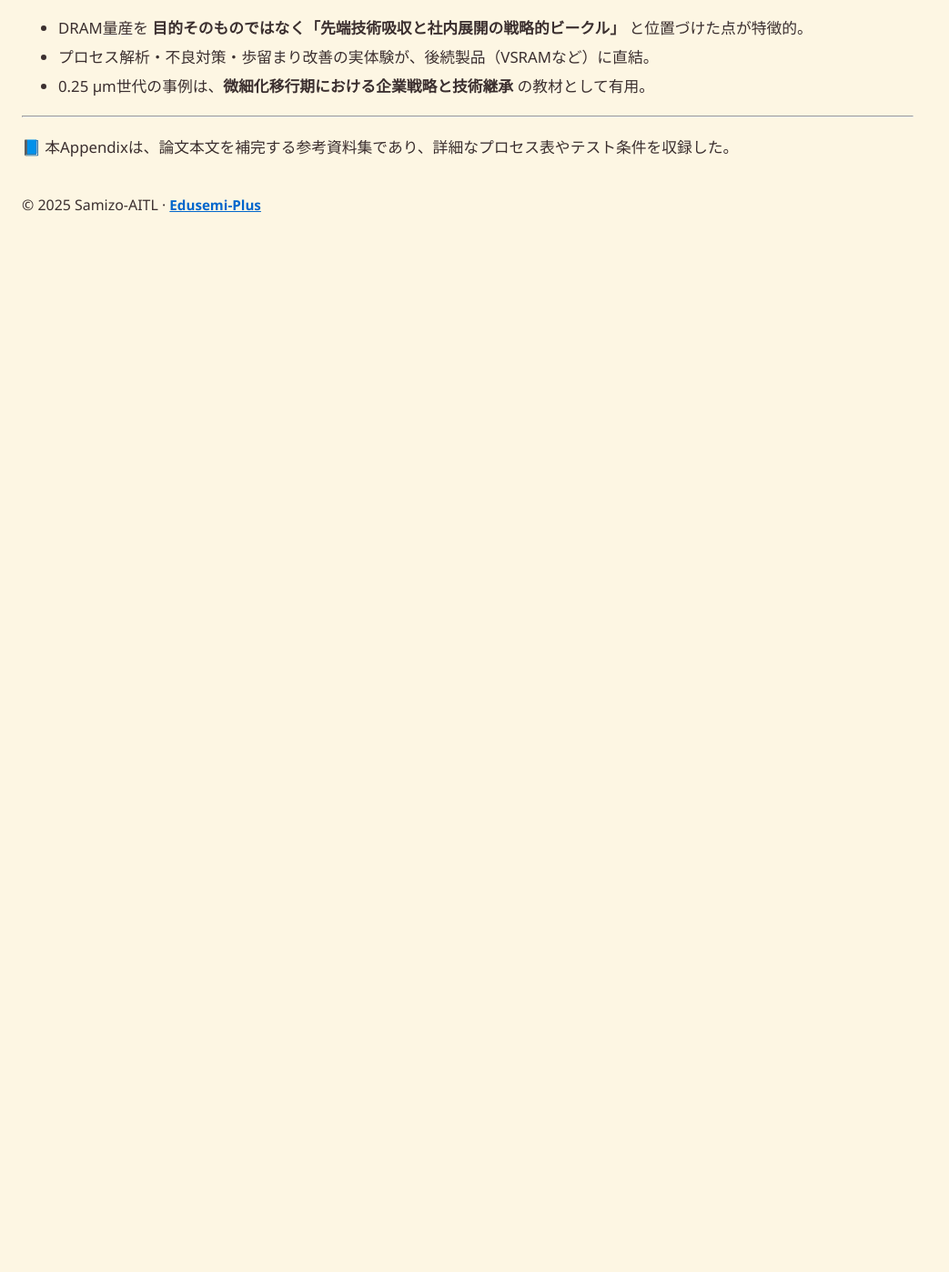
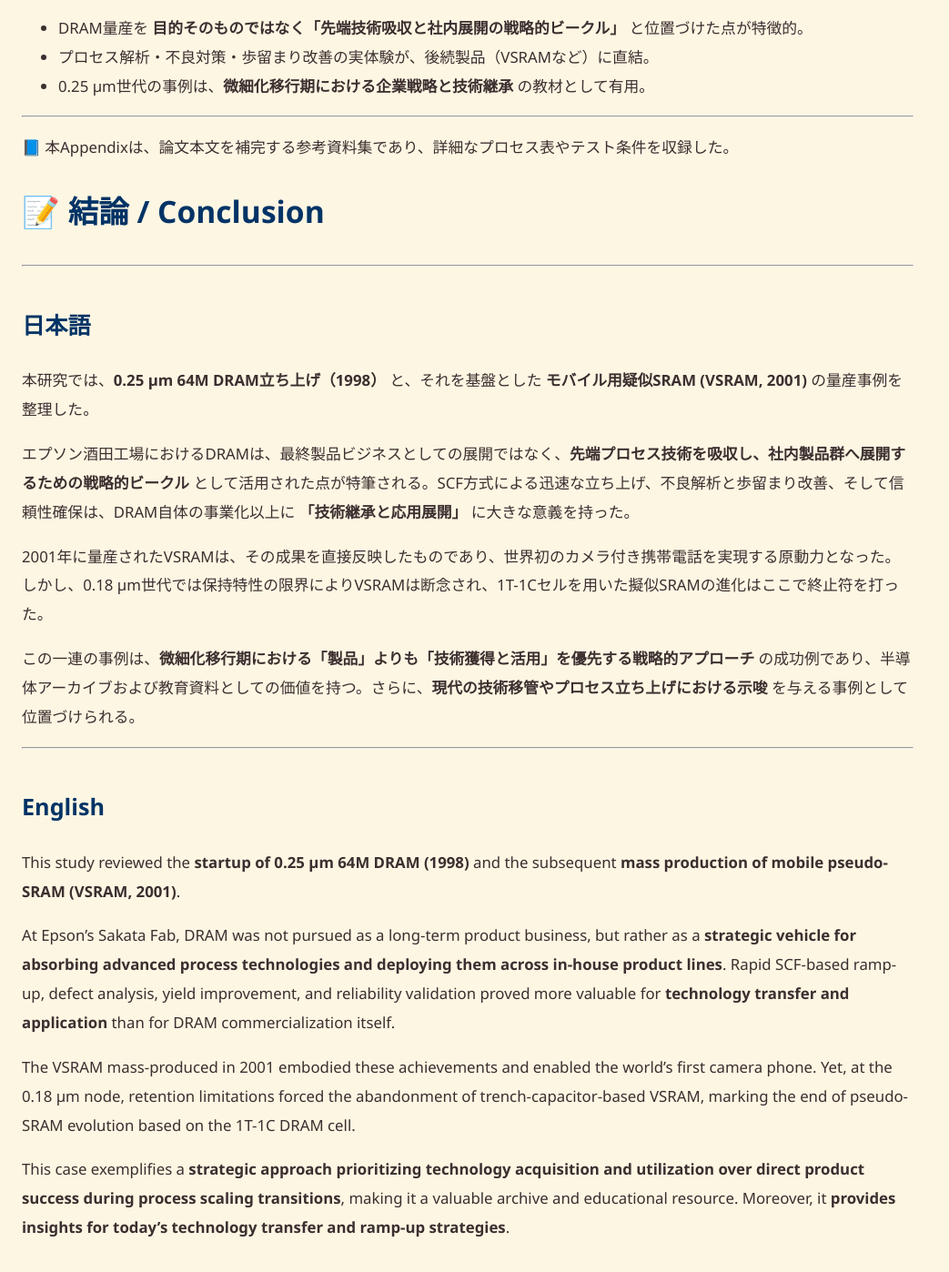
Before and after one commit to Samizo-AITL/Edusemi-Plus, a Jekyll site: the page built from archive/paper/dram_vsram/total.md, in a window 1280 px wide and 1400 px high, scrolled down 11687 px. Shown: the whole window at 91% size, without its empty margins (0-1043 px from the left). Built offline with Jekyll 4.4.1, drawn with Linux system fonts in a browser that asks for light colours; our own code applies the rules of GitHub Pages for plain Markdown files; before the commit the page ends 11975 px from its top, so only the background shows below that.

Commit message:
Update total.md

```diff
--- a/archive/paper/dram_vsram/total.md
+++ b/archive/paper/dram_vsram/total.md
@@ -369,3 +369,29 @@ See [`dram_wafer_test_binclass_0.25um.md`](../in1998/dram_wafer_test_binclass_0.
 ---
 
 📘 本Appendixは、論文本文を補完する参考資料集であり、詳細なプロセス表やテスト条件を収録した。
+
+# 📝 結論 / Conclusion
+
+---
+
+## 日本語
+
+本研究では、**0.25 µm 64M DRAM立ち上げ（1998）** と、それを基盤とした **モバイル用疑似SRAM (VSRAM, 2001)** の量産事例を整理した。
+
+エプソン酒田工場におけるDRAMは、最終製品ビジネスとしての展開ではなく、**先端プロセス技術を吸収し、社内製品群へ展開するための戦略的ビークル** として活用された点が特筆される。SCF方式による迅速な立ち上げ、不良解析と歩留まり改善、そして信頼性確保は、DRAM自体の事業化以上に **「技術継承と応用展開」** に大きな意義を持った。
+
+2001年に量産されたVSRAMは、その成果を直接反映したものであり、世界初のカメラ付き携帯電話を実現する原動力となった。しかし、0.18 µm世代では保持特性の限界によりVSRAMは断念され、1T-1Cセルを用いた擬似SRAMの進化はここで終止符を打った。
+
+この一連の事例は、**微細化移行期における「製品」よりも「技術獲得と活用」を優先する戦略的アプローチ** の成功例であり、半導体アーカイブおよび教育資料としての価値を持つ。さらに、**現代の技術移管やプロセス立ち上げにおける示唆** を与える事例として位置づけられる。
+
+---
+
+## English
+
+This study reviewed the **startup of 0.25 µm 64M DRAM (1998)** and the subsequent **mass production of mobile pseudo-SRAM (VSRAM, 2001)**.
+
+At Epson’s Sakata Fab, DRAM was not pursued as a long-term product business, but rather as a **strategic vehicle for absorbing advanced process technologies and deploying them across in-house product lines**. Rapid SCF-based ramp-up, defect analysis, yield improvement, and reliability validation proved more valuable for **technology transfer and application** than for DRAM commercialization itself.
+
+The VSRAM mass-produced in 2001 embodied these achievements and enabled the world’s first camera phone. Yet, at the 0.18 µm node, retention limitations forced the abandonment of trench-capacitor-based VSRAM, marking the end of pseudo-SRAM evolution based on the 1T-1C DRAM cell.
+
+This case exemplifies a **strategic approach prioritizing technology acquisition and utilization over direct product success during process scaling transitions**, making it a valuable archive and educational resource. Moreover, it **provides insights for today’s technology transfer and ramp-up strategies**.
```
